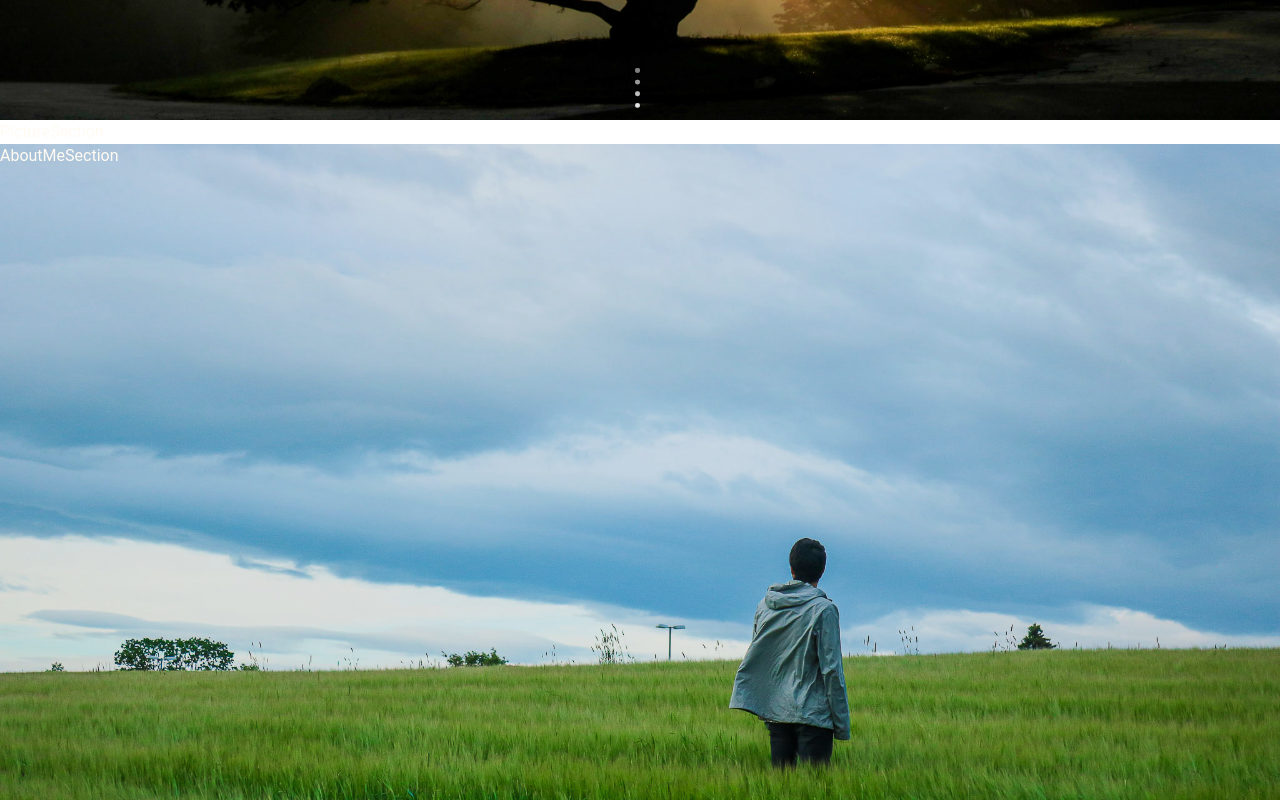
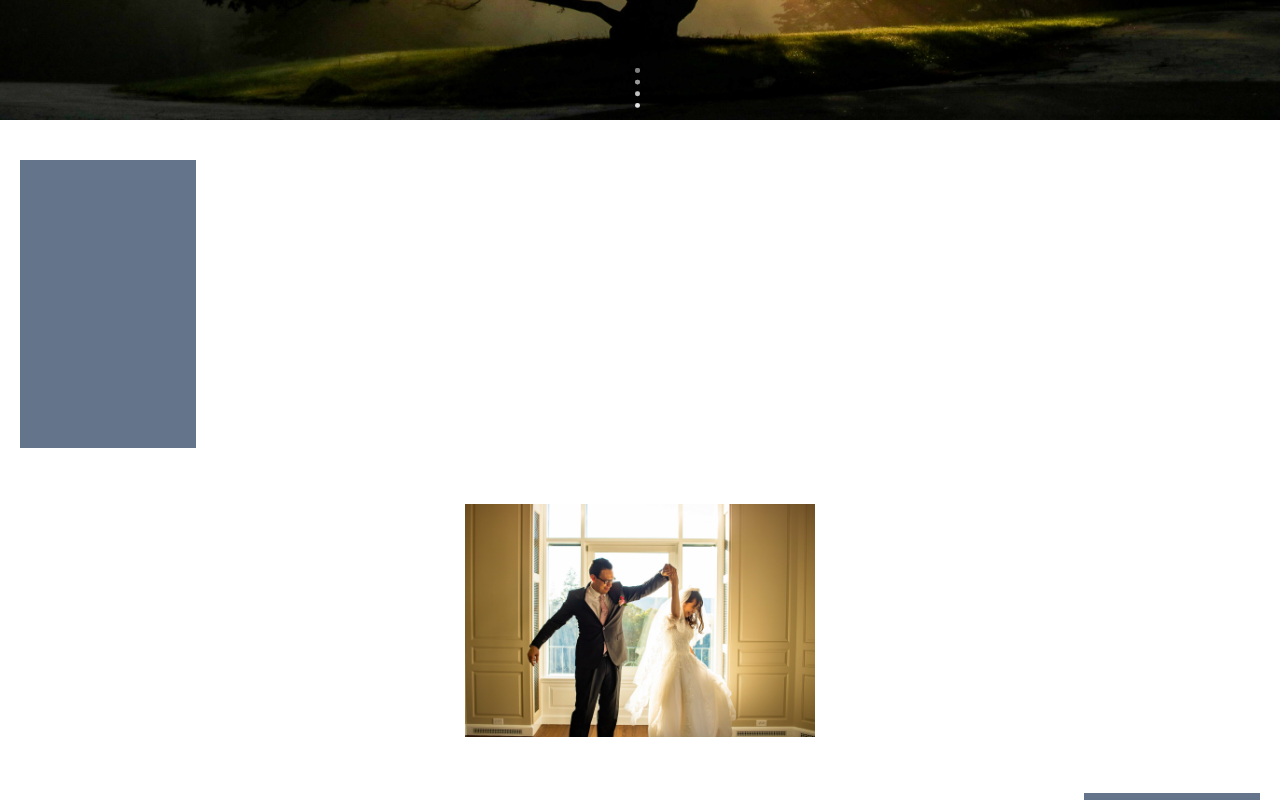
Before and after one commit to masayafunakoshi1/photography-website-v3, a Next.js app: page / in a window 1280 px wide. Shown: the part 680-1480 px from the top of the page. Built offline with nearby package versions, Linux system fonts and the light colour scheme.

Commit message:
Setting up picture section

```diff
--- a/app/page.tsx
+++ b/app/page.tsx
@@ -8,9 +8,9 @@ import ContactSection from '../components/Home/ContactSection'
 const Page = () => {
 
     return (
-        <div className="overflow-hidden">
+        <div className="flex flex-col overflow-hidden">
             <HeroSection />
-            <PictureSection />
+            <PictureSection/>
             <AboutMeSection />
             <PictureSection />
             <ContactSection />
--- a/components/Home/PictureSection.tsx
+++ b/components/Home/PictureSection.tsx
@@ -1,8 +1,24 @@
-import React from 'react'
+import React from 'react';
+import Image from 'next/image';
+
 
 const PictureSection = () => {
   return (
-    <div>PictureSection</div>
+    <div className="flex flex-col h-max w-full py-10 px-5 justify-center items-center space-y-14">
+        <div className="self-start">
+            <div className="bg-slate-500 h-72 w-44">
+
+            </div>
+        </div>
+
+        <div className="">
+            <Image src={"/images/Couple-Twirl.jpg"} alt={"A picture of a couple twirling"} width={350} height={225} className="m-0"/>
+        </div>
+
+        <div className="self-end bg-slate-500 h-72 w-44">
+
+        </div>
+    </div>
   )
 }
 
```
